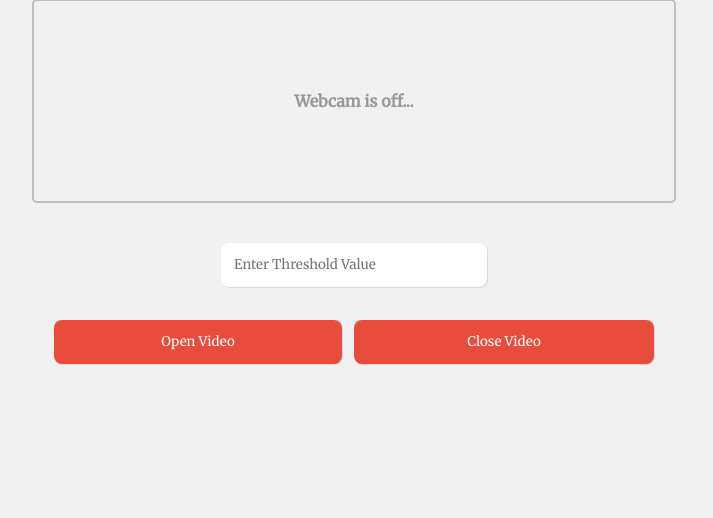
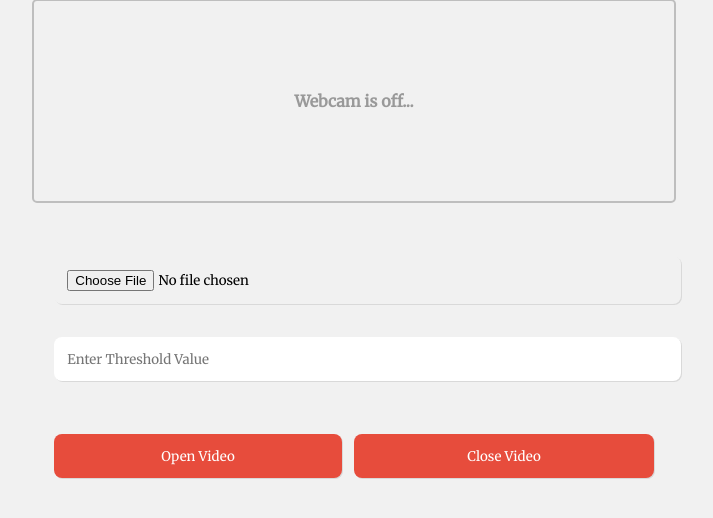
Before and after one commit to Cozinater/SSDCNet_App, a Flask app: page /video in a window 1280 px wide. Shown: the part 108-626 px from the top of the page, without its empty margins (286-999 px from the left). Run offline with Flask 2, Linux system fonts and the light colour scheme.

Commit message:
updated video front end

```diff
--- a/templates/video.html
+++ b/templates/video.html
@@ -24,10 +24,12 @@
       <div class="loader display-none"></div>
     </div>
 
-    <br>
-
     <form class="cf">
-      <input type="text" class="threshold" name="threshold" placeholder="Enter Threshold Value">
+      <br>
+      <input type="file" name="input-file" class="input-file" accept="video/*">
+      <br>
+      <input type="text" class="threshold-video" name="threshold" placeholder="Enter Threshold Value">
+      <br>
       <br>
       <div class="cf half left">
         <input type="button" class="open_video" id="button" value="Open Video">
```
